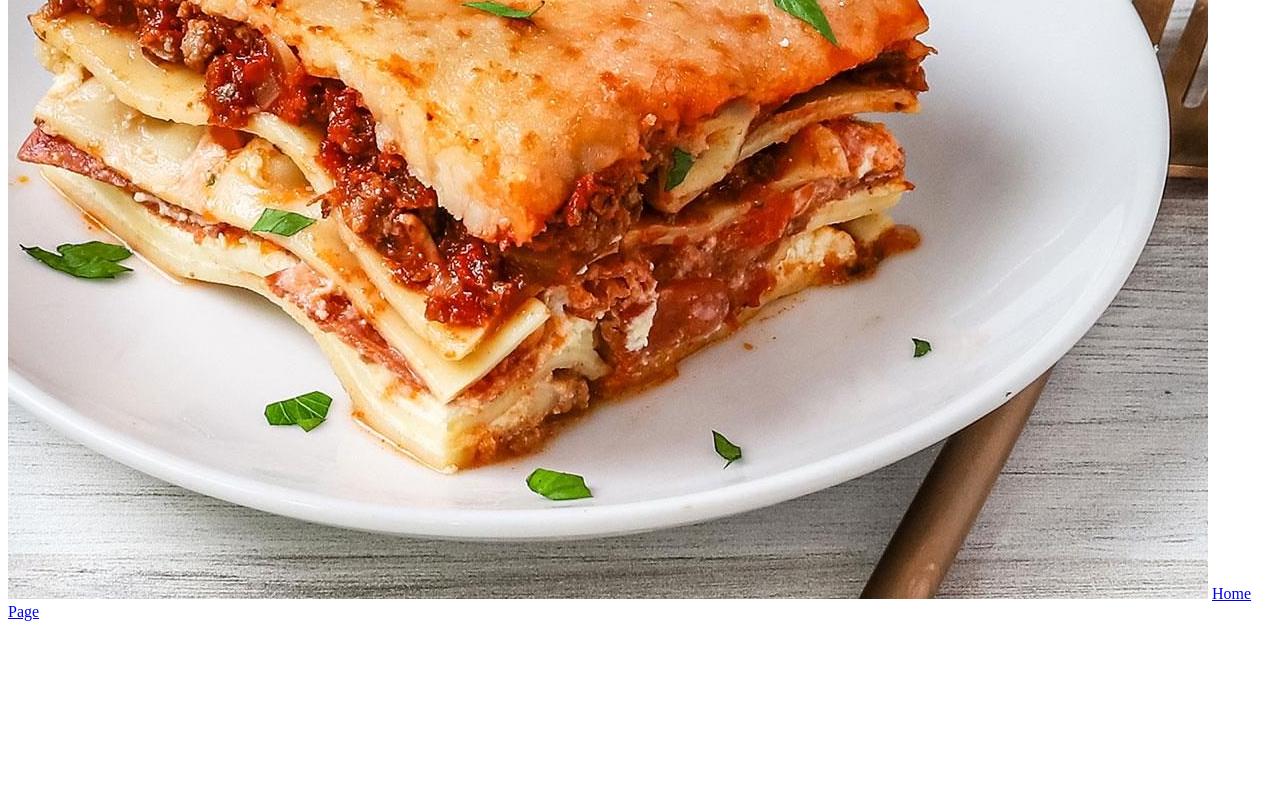
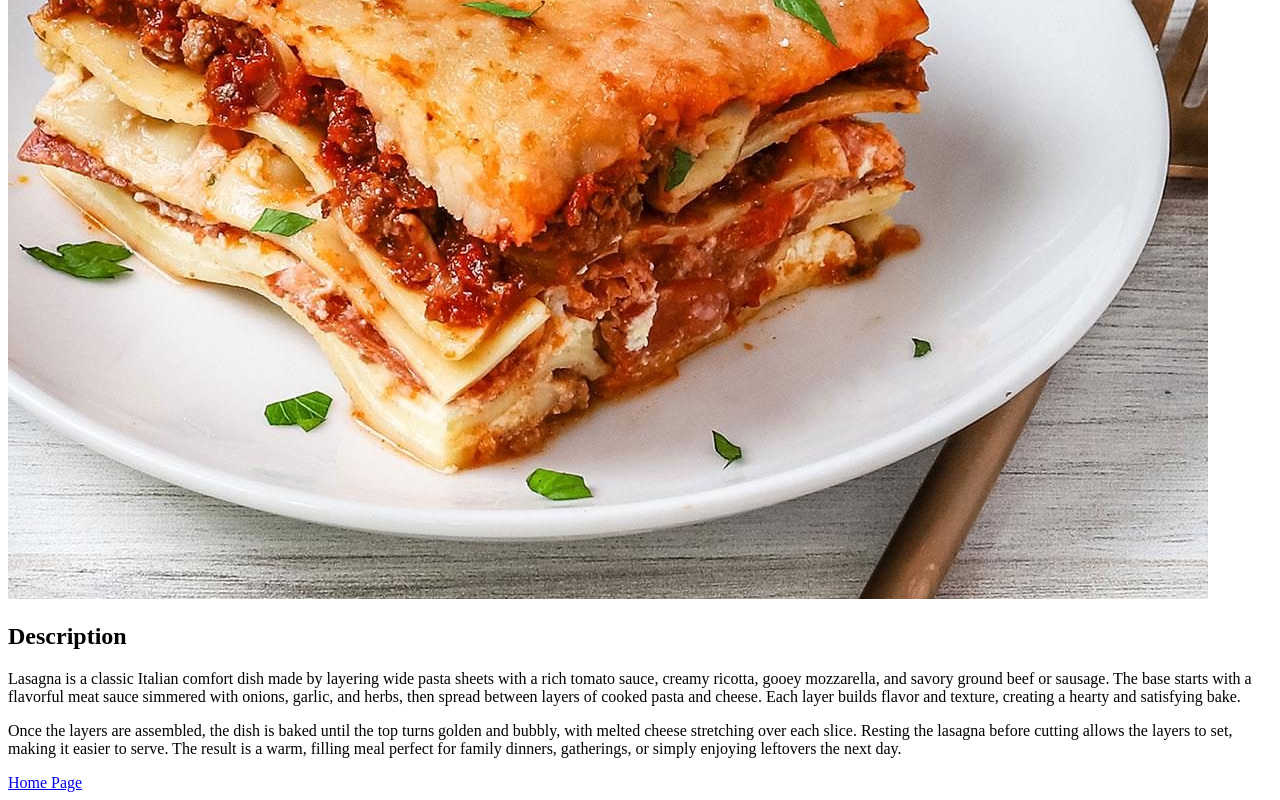
Before and after one commit to TigranyanG/odin-recipes, a plain HTML site: page recipes/lasagna.html in a window 1280 px wide. Shown: the part 681-1481 px from the top of the page. Before the commit the page ends 1310 px from the top, so only its background shows below. Drawn offline with Linux system fonts and the light colour scheme.

Commit message:
Add Description and 2 paragraphs about the recipes
Added a <h2> Description and 2 paragraphs
describing the recipe.

Iteration 3.2: recipe page content

```diff
--- a/recipes/lasagna.html
+++ b/recipes/lasagna.html
@@ -7,7 +7,16 @@
         <body>
             <h1>Lasagna</h1>
             <img src="../images/lasagna.jpg" alt="Tasty image of Lasagna">
-
+            <h2>Description</h2>
+            <p>Lasagna is a classic Italian comfort dish made by layering
+                wide pasta sheets with a rich tomato sauce, creamy ricotta, gooey mozzarella, and
+                savory ground beef or sausage. The base starts with a flavorful meat sauce simmered with onions,
+                garlic, and herbs, then spread between layers of cooked pasta and cheese. Each layer builds flavor and
+                texture, creating a hearty and satisfying bake.</p>
+            <p>Once the layers are assembled, the dish is baked until the top turns golden and bubbly,
+                with melted cheese stretching over each slice. Resting the lasagna before cutting allows the
+                layers to set, making it easier to serve. The result is a warm, filling meal perfect for family
+                dinners, gatherings, or simply enjoying leftovers the next day.</p>
             <a href ="../index.html">Home Page</a>
         </body>
     </html>
```
